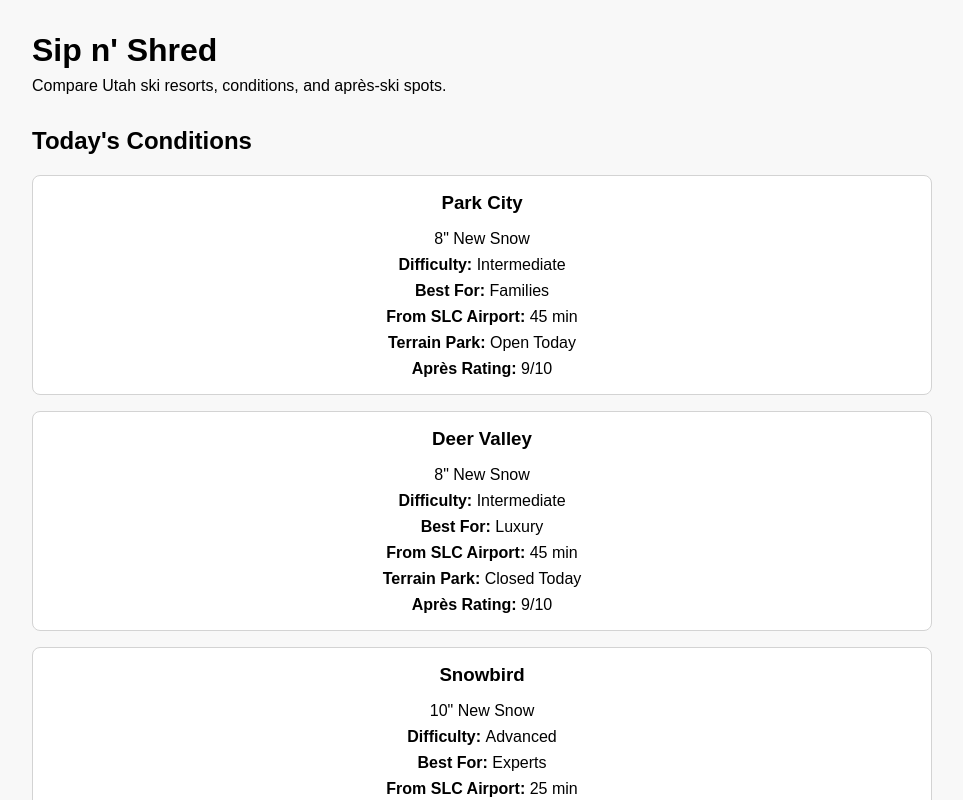
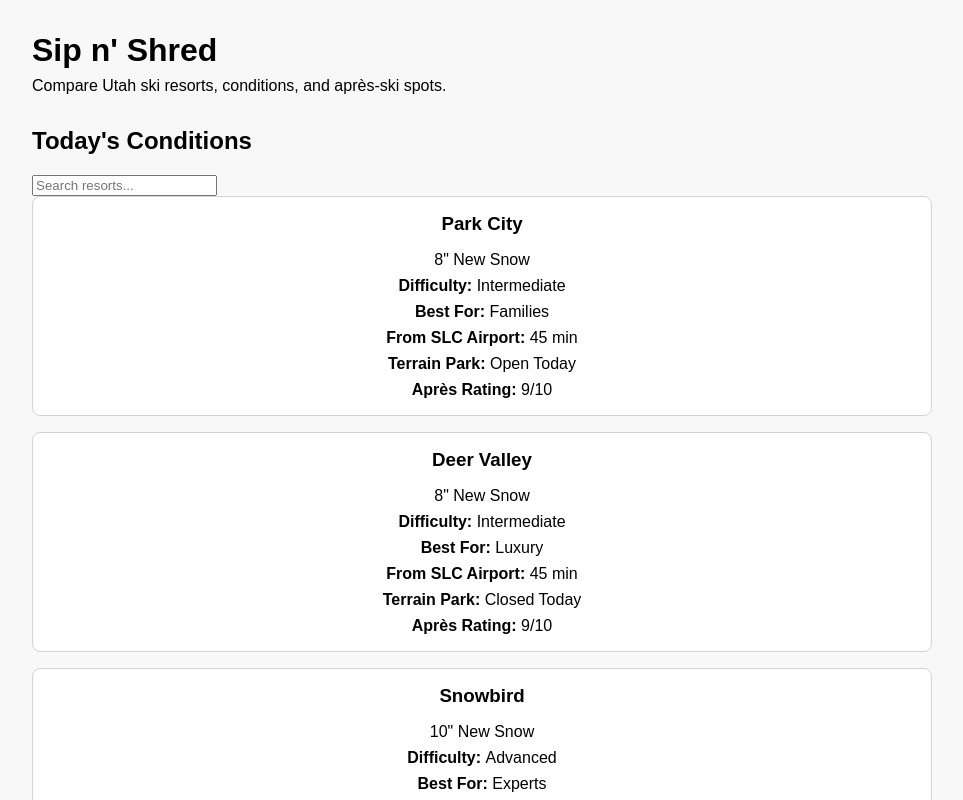
Before and after one commit to Christian-Hermann/sip-n-shred, a React app in the folder frontend/: page / in a window 1280 px wide. Shown: the top 800 px of the page, without its empty margins (158-1121 px from the left). Built offline with nearby package versions, Linux system fonts and the light colour scheme; the HTML template or start-up script is replaced by a standard one.

Commit message:
Added resort search bar

```diff
--- a/frontend/src/App.jsx
+++ b/frontend/src/App.jsx
@@ -2,8 +2,14 @@ import "./App.css";
 import resorts from "./data/resorts";
 import ResortList from "./components/ResortList";
 import ComparisonSection from "./components/ComparisonSection";
+import { useState } from "react";
 
 function App() {
+  const [searchTerm, setSearchTerm] = useState("");
+  const filteredResorts = resorts.filter((resort) =>
+    resort.name.toLowerCase().includes(searchTerm.toLowerCase())
+  );
+
   return (
     <main className="app">
       <header className="app-header">
@@ -14,7 +20,13 @@ function App() {
 
       <section>
         <h2>Today's Conditions</h2>
-        <ResortList resorts={resorts} />
+        <input
+          type="text"
+          placeholder="Search resorts..."
+          value={searchTerm}
+          onChange={(event) => setSearchTerm(event.target.value)}
+        />
+        <ResortList resorts={filteredResorts} />
       </section>
 
       <ComparisonSection resorts={resorts} />
```
